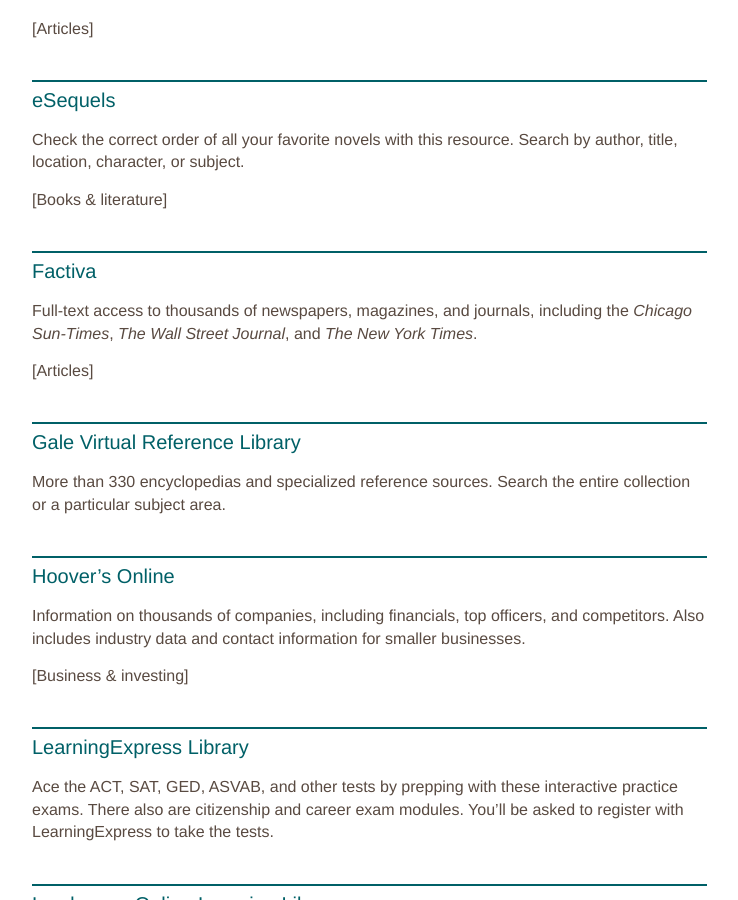
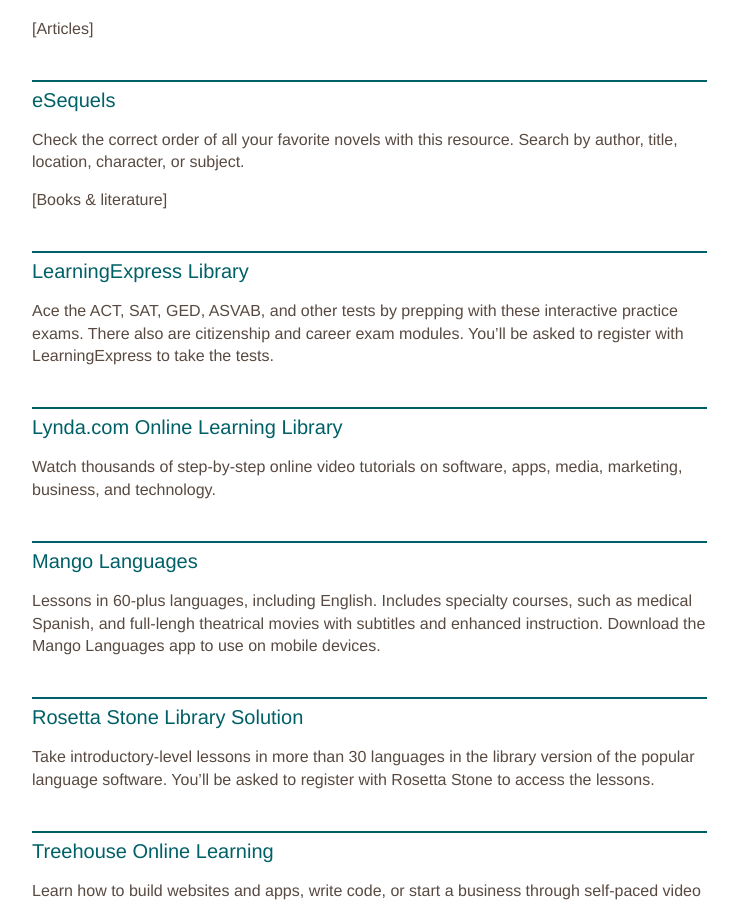
Before and after one commit to skokielibrary/spl-content, a Jekyll site: the page built from _content/bruce/resources--online-training-tutorials.markdown, in a window 1280 px wide and 900 px high, scrolled down 3234 px. Shown: the whole window, without its empty margins (126-864 px from the left). Built offline with Jekyll 4.4.1, drawn with Linux system fonts in a browser that asks for light colours.

Commit message:
Updated resources--online-training-tutorials.markdown

```diff
--- a/_content/bruce/resources--online-training-tutorials.markdown
+++ b/_content/bruce/resources--online-training-tutorials.markdown
@@ -105,19 +105,6 @@ Check the correct order of all your favorite novels with this resource. Search b
 
 [Books & literature]
 
-##Factiva
-Full-text access to thousands of newspapers, magazines, and journals, including the _Chicago Sun-Times_, _The Wall Street Journal_, and _The New York Times_.
-
-[Articles]
-
-##Gale Virtual Reference Library
-More than 330 encyclopedias and specialized reference sources. Search the entire collection or a particular subject area.
-
-##Hoover's Online
-Information on thousands of companies, including financials, top officers, and competitors. Also includes industry data and contact information for smaller businesses.
-
-[Business & investing]
-
 
 ##LearningExpress Library
 Ace the ACT, SAT, GED, ASVAB, and other tests by prepping with these interactive practice exams. There also are citizenship and career exam modules. You'll be asked to register with LearningExpress to take the tests.
```
